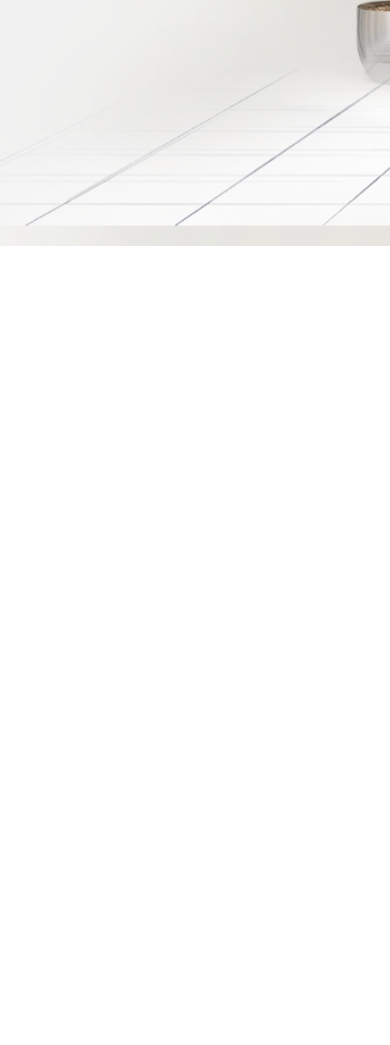
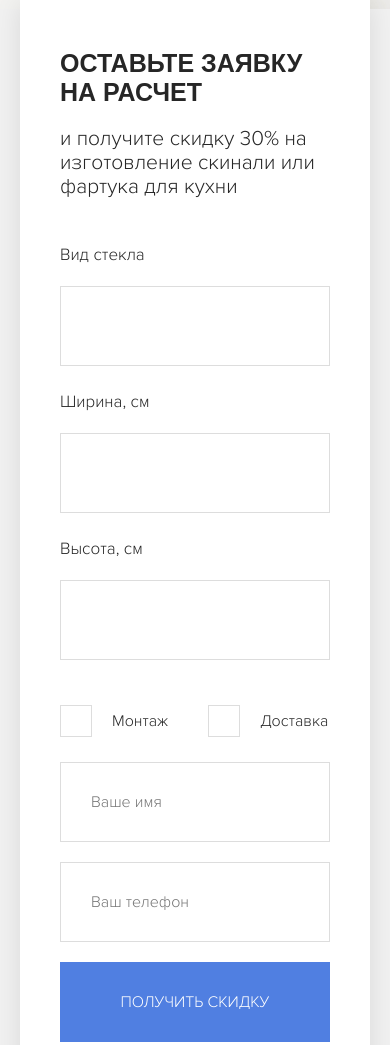
Before and after one commit to khrebtov-s/Skinali, a plain HTML site: page index.html in a window 390 px wide. Shown: the part 537-1582 px from the top of the page. Before the commit the page ends 844 px from the top, so only its background shows below. Drawn offline with Linux system fonts and the light colour scheme; a web font is replaced by a local one.

Commit message:
Сверстал форму обратной связи с адаптивом

```diff
--- a/index.html
+++ b/index.html
@@ -62,5 +62,51 @@
     </div>
     <!-- /.heeader -->
   </heder>
+
+  <main>
+    <section class="offer bg-secondary">
+      <div class="container">
+        <div class="offer-block">
+          <h2 class="offer__title">Оставьте заявку на расчет</h2>
+          <span class="offer-subtitle">и получите скидку 30% на изготовление скинали или фартука для кухни</span>
+          <form action="#" class="form offer__form">
+            <div class="form__row">
+              <div class="form__group">
+                <label for="" class="form__label">Вид стекла</label>
+                <input type="text" class="input form__input"></div>
+              <div class="form__group">
+                <label for="" class="form__label">Ширина, см</label>
+                <input type="text" class="input form__input"></div>
+              <div class="form__group">
+                <label for="" class="form__label">Высота, см</label>
+                <input type="text" class="input form__input"></div>
+            </div>
+            <div class="form__row form__row-checkbox">
+              <div class="form__checkbox">
+                <input type="checkbox" class="checkbox" id="delivery">
+                <label for="delivery" class="checkbox__label">
+                  Монтаж
+                </label>
+              </div>
+              <div class="form__checkbox">
+                <input type="checkbox" class="checkbox" id="install">
+                <label for="install" class="checkbox__label">
+                  Доставка
+                </label>
+              </div>
+            </div>
+            <div class="form__row">
+              <div class="form__group">
+                <input type="text" class="form__input input" placeholder="Ваше имя"></div>
+              <div class="form__group">
+                <input type="tel" class="form__input input" placeholder="Ваш телефон"></div>
+              <div class="form__group">
+                <input type="submit" class="button form__button" value="Получить скидку"></div>
+            </div>
+          </form>
+        </div>
+      </div>
+    </section>
+  </main>
 </body>
 </html>
--- a/sass/_colors.sass
+++ b/sass/_colors.sass
@@ -1,3 +1,4 @@
 $text-color: #262626
 $text-color-light: #7b7b79
 $primary: #507fe1
+$bg-secondary: #f1f1f1
--- a/sass/_grid.sass
+++ b/sass/_grid.sass
@@ -1,5 +1,5 @@
 *
-   box-siziing: border-box
+   box-sizing: border-box;
 
 .container
   max-width: 1170px
--- a/sass/_interface.sass
+++ b/sass/_interface.sass
@@ -1,7 +1,6 @@
 body
   +light
   color: $text-color
-
 .button-o
   border: 2px solid $primary
   text-transform: uppercase
@@ -10,14 +9,40 @@ body
   font-size: 12px
   color: $primary
   +bold
-
+  &:hover
+      cursor: pointer
 .button
   background-color: $primary
   padding: 25px 45px
   text-transform: uppercase
   color: #fff
   border: none
-
+  &:hover
+      cursor: pointer
+.bg-secondary
+  background: $bg-secondary
+.input
+  height: 80px
+  width: 100%
+  padding-left: 30px
+  border: 1px solid #dddddd
+.checkbox
+  display: none
+  &:checked + label:before
+    content: ''
+    background-color: $primary
+  &__label
+    display: flex
+    align-items: center
+    margin-right: 40px
+    &:hover
+      cursor: pointer
+    &:before
+      content: ""
+      width: 30px
+      height: 30px
+      border: 1px solid #ddd
+      margin-right: 20px
 @media (max-width: 576px)
   .button-o
     font-size: 10px
--- a/sass/blocks/_hero.sass
+++ b/sass/blocks/_hero.sass
@@ -1,8 +1,9 @@
 .hero
-  background: #f1f1f1 url(../img/hero/hero-bg.jpg) no-repeat center top 80px
+  background: #f1f1f1 url(../img/hero/hero-bg.jpg) no-repeat left 60px top 80px
   background-size: contain
-  padding-top: 180px
-  padding-bottom: 270px
+  padding-top: 120px
+  padding-bottom: 120px
+  width: 100%
   &-title
     font-size: 30px
     color: $text-color
@@ -11,7 +12,7 @@
   &__subtitle
     display: block
     color: #121212
-    margin-bottom: 67px
+    margin-bottom: 40px
     font-size: 30px
     font-weight: 700
     +bold
--- /dev/null
+++ b/sass/blocks/_offer.sass
@@ -0,0 +1,64 @@
+.offer
+  padding: 129px 0
+  &-block
+    background: #fff url('../img/offer/offer-bg.jpg') no-repeat center right
+    background-size: contain
+    box-shadow: 0 15px 25px rgba(0, 0, 0, 0.1)
+    padding: 80px
+    margin-top: -150px
+  &__title
+    font-size: 25px
+    font-weight: 600
+    text-transform: uppercase
+    +bold
+    margin-bottom: 20px
+  &-subtitle
+    display: block
+    font-size: 21px
+    font-weight: 300
+    margin-bottom: 40px
+.form
+  &__row
+    display: flex
+    align-items: center
+    max-width: 900px
+    margin-bottom: 25px
+    &:last-child
+      margin-bottom: none
+  &__label
+    display: block
+    font-size: 17px
+    font-weight: 300
+    line-height: 32px
+    margin-bottom: 15px
+  &__group
+    flex-basis: 33.3%
+  &__input
+    width: 100%
+  &__button
+    height: 80px
+    width: 100%
+@media (max-width: 1199px)
+  .offer
+    &-block
+      background-position: center right -120px
+@media (max-width: 768px)
+  .offer
+    &-block
+      background: none
+      background-color: #fff
+      padding: 40px
+    .form
+      &__row
+        flex-direction: column
+        &-checkbox
+          flex-direction: row
+      &__group
+        flex-basis: 100%
+        width: 100%
+      &__input
+        margin-bottom: 20px
+@media (max-width: 576px)
+  // .form
+  //   &__group
+  //     display: inline
--- a/sass/style.sass
+++ b/sass/style.sass
@@ -5,3 +5,4 @@
 
 @import 'blocks/navbar'
 @import 'blocks/hero'
+@import 'blocks/offer';
```
Also changed, not shown: css/style.css, img/offer/offer-bg.jpg (added), 1 other file.
